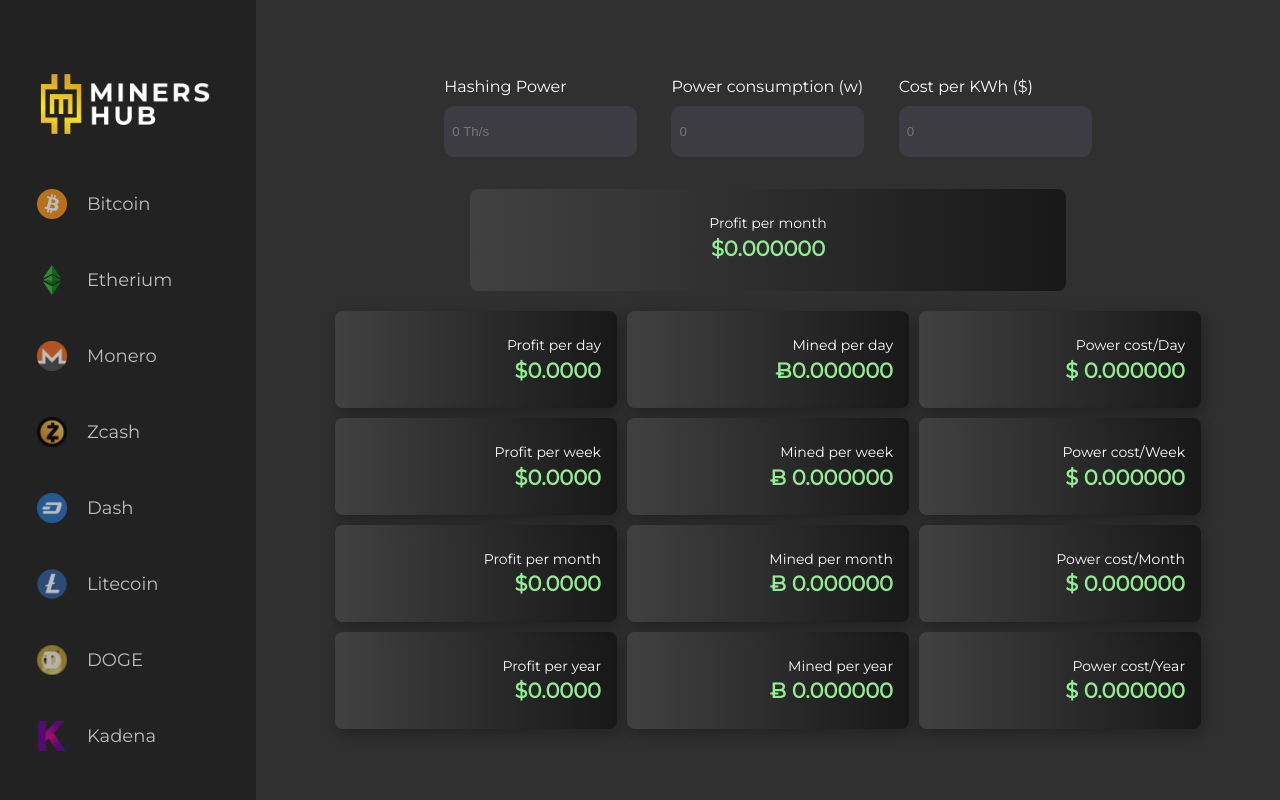
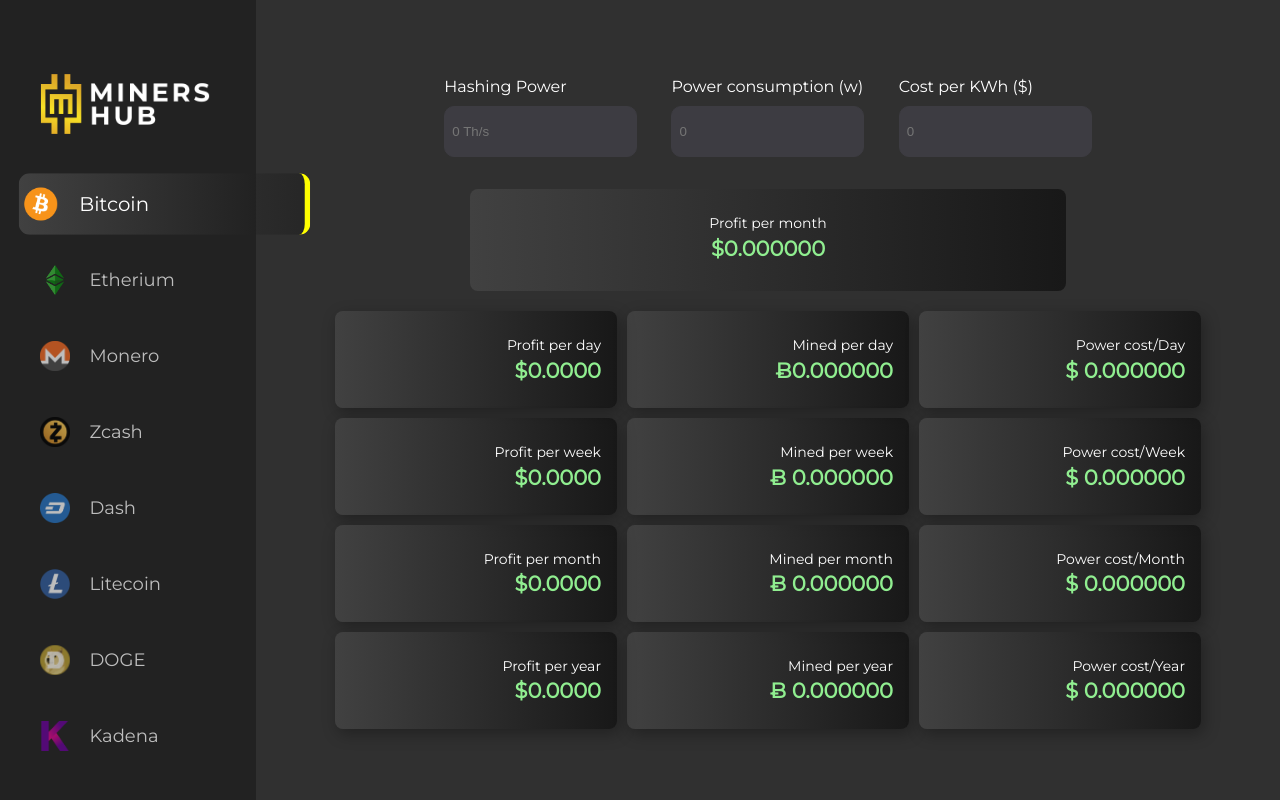
Before and after one commit to salmanhaider14/mining-calculator, a React (Vite) app: page / in a window 1280 px wide. Built offline with nearby package versions, Linux system fonts and the light colour scheme.

Commit message:
active links

```diff
--- a/src/App.jsx
+++ b/src/App.jsx
@@ -55,18 +55,6 @@ function App() {
   profitmonth = profitday * 30;
   profityear = profitday * 365;
 
-  // useEffect(() => {
-  //   setPoolday((pool / 100) * profitday);
-  // }, [pool]);
-  // poolweek = poolday * 7;
-  // poolMonth = poolday * 30;
-  // poolYear = poolday * 365;
-
-  // profitday -= poolday;
-  // profitweek -= poolweek;
-  // profitmonth -= poolMonth;
-  // profityear -= poolYear;
-
   const [isbtc, setIsbtc] = useState(true);
   const [isEtc, setIsetc] = useState(false);
   const [isXmr, setIsxmr] = useState(false);
@@ -75,6 +63,73 @@ function App() {
   const [isLtc, setIsltc] = useState(false);
   const [isDoge, setIsDoge] = useState(false);
   const [isKadena, setIsKadena] = useState(false);
+
+  const styles = {
+    hoverbtc: {
+      backgroundImage:
+        isbtc && "linear-gradient(to right, #414141, rgb(0, 0, 0, 0.2))",
+
+      transform: isbtc && "scale(1.1)",
+      opacity: isbtc && 1,
+      borderRight: isbtc && "5px solid yellow",
+    },
+    hoveretc: {
+      backgroundImage:
+        isEtc && "linear-gradient(to right, #414141, rgb(0, 0, 0, 0.2))",
+
+      transform: isEtc && "scale(1.1)",
+      opacity: isEtc && 1,
+      borderRight: isEtc && "5px solid yellow",
+    },
+    hoverxmr: {
+      backgroundImage:
+        isXmr && "linear-gradient(to right, #414141, rgb(0, 0, 0, 0.2))",
+
+      transform: isXmr && "scale(1.1)",
+      opacity: isXmr && 1,
+      borderRight: isXmr && "5px solid yellow",
+    },
+    hoverz: {
+      backgroundImage:
+        isZec && "linear-gradient(to right, #414141, rgb(0, 0, 0, 0.2))",
+
+      transform: isZec && "scale(1.1)",
+      opacity: isZec && 1,
+      borderRight: isZec && "5px solid yellow",
+    },
+    hoverdash: {
+      backgroundImage:
+        isDash && "linear-gradient(to right, #414141, rgb(0, 0, 0, 0.2))",
+
+      transform: isDash && "scale(1.1)",
+      opacity: isDash && 1,
+      borderRight: isDash && "5px solid yellow",
+    },
+    hoverltc: {
+      backgroundImage:
+        isLtc && "linear-gradient(to right, #414141, rgb(0, 0, 0, 0.2))",
+
+      transform: isLtc && "scale(1.1)",
+      opacity: isLtc && 1,
+      borderRight: isLtc && "5px solid yellow",
+    },
+    hoverdoge: {
+      backgroundImage:
+        isDoge && "linear-gradient(to right, #414141, rgb(0, 0, 0, 0.2))",
+
+      transform: isDoge && "scale(1.1)",
+      opacity: isDoge && 1,
+      borderRight: isDoge && "5px solid yellow",
+    },
+    hoverkda: {
+      backgroundImage:
+        isKadena && "linear-gradient(to right, #414141, rgb(0, 0, 0, 0.2))",
+
+      transform: isKadena && "scale(1.1)",
+      opacity: isKadena && 1,
+      borderRight: isKadena && "5px solid yellow",
+    },
+  };
 
   return (
     <div className="App">
@@ -86,6 +141,7 @@ function App() {
         <div className="coins-container">
           <div
             className="coin"
+            style={styles.hoverbtc}
             onClick={() => {
               setIsbtc(true);
               setIsetc(false);
@@ -108,6 +164,7 @@ function App() {
 
           <div
             className="coin"
+            style={styles.hoveretc}
             onClick={() => {
               setHourlyValue(0.00000677);
               setExchangeRate(18.26);
@@ -130,6 +187,7 @@ function App() {
 
           <div
             className="coin"
+            style={styles.hoverxmr}
             onClick={() => {
               setExchangeRate(148.55);
               setHourlyValue(0.0000082);
@@ -152,6 +210,7 @@ function App() {
 
           <div
             className="coin"
+            style={styles.hoverz}
             onClick={() => {
               setExchangeRate(45.93);
               setHourlyValue(0.00001074);
@@ -174,6 +233,7 @@ function App() {
 
           <div
             className="coin"
+            style={styles.hoverdash}
             onClick={() => {
               setExchangeRate(46.79);
               setHourlyValue(0.00000002);
@@ -196,6 +256,7 @@ function App() {
 
           <div
             className="coin"
+            style={styles.hoverltc}
             onClick={() => {
               setExchangeRate(73.16);
               setHourlyValue(0.00000052);
@@ -218,6 +279,7 @@ function App() {
 
           <div
             className="coin"
+            style={styles.hoverdoge}
             onClick={() => {
               setExchangeRate(0.082);
               setHourlyValue(0.00076643);
@@ -240,6 +302,7 @@ function App() {
 
           <div
             className="coin"
+            style={styles.hoverkda}
             onClick={() => {
               setExchangeRate(0.997);
               setHourlyValue(0.0133675);
```
